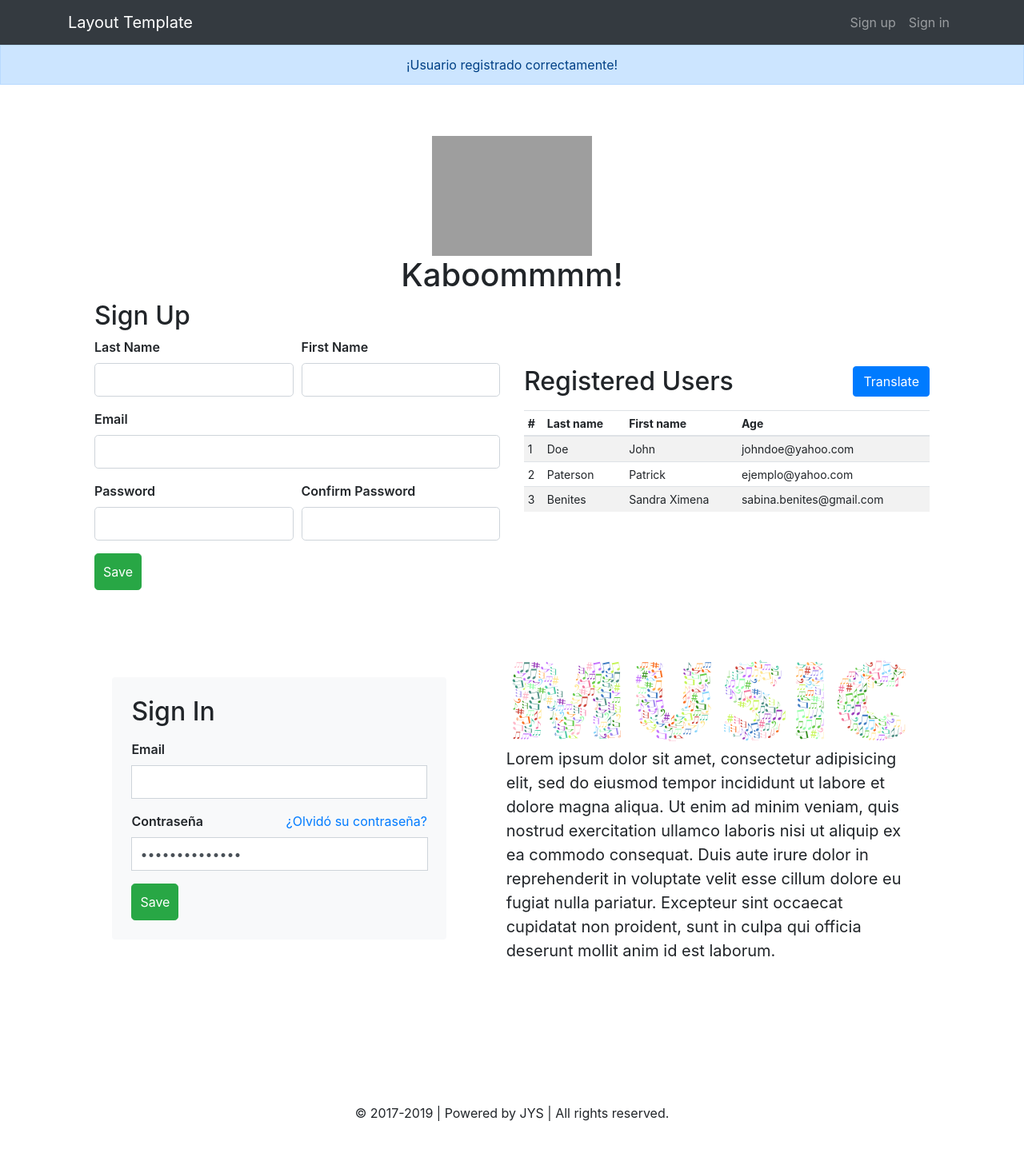
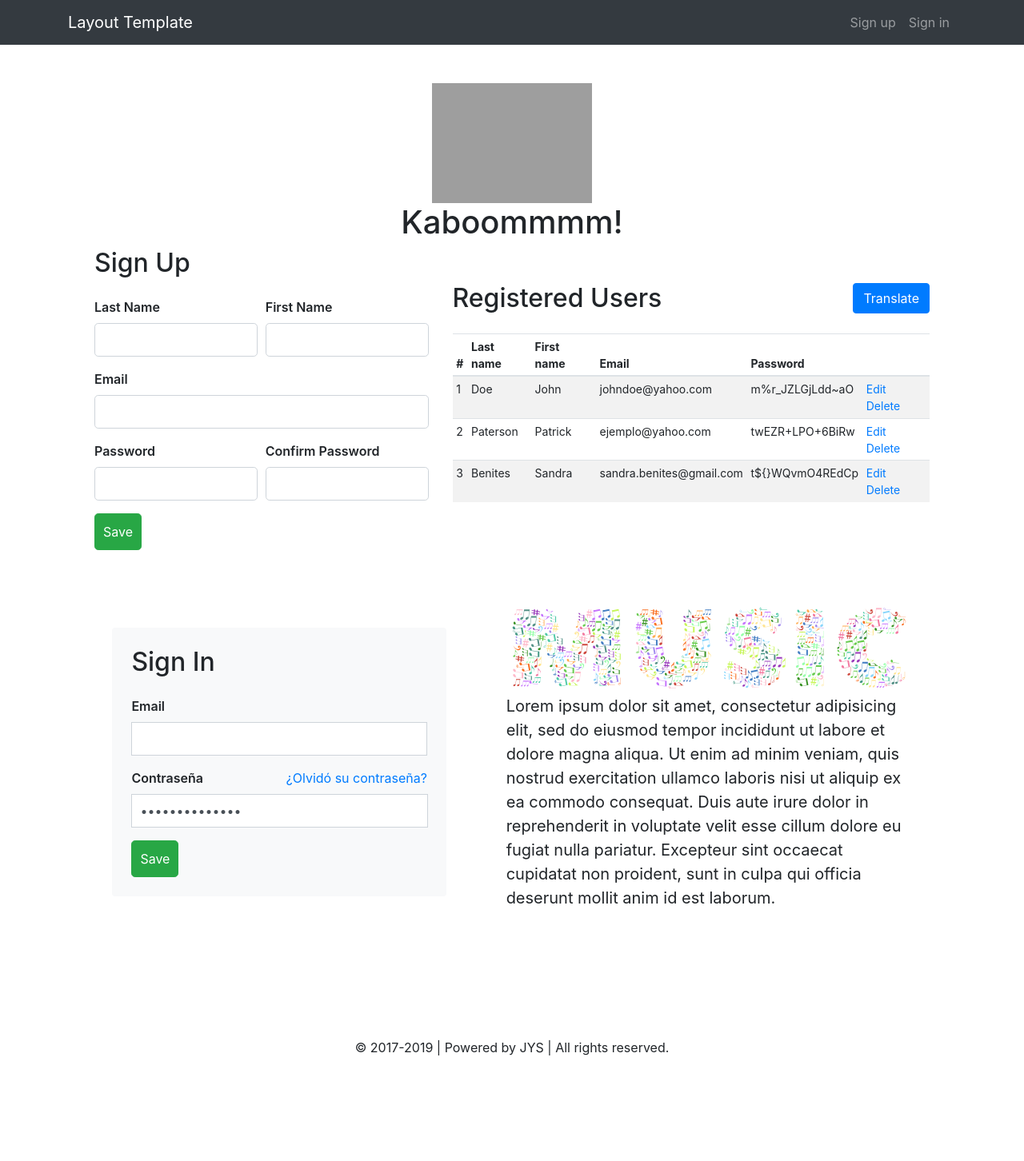
Before and after one commit to jys33/Layout-Template, a PHP site: page / in a window 1280 px wide. Shown: the whole page at 80% size. After the commit the page ends 1320 px from the top, so only its background shows below. Run offline with PHP 8.4, Linux system fonts and the light colour scheme; grey boxes are pictures that could not be loaded.

Commit message:
Updating files

```diff
--- a/index.php
+++ b/index.php
@@ -4,27 +4,40 @@
 ini_set("display_errors", true);
 error_reporting(E_ALL);
 
-$flashes = ['¡Usuario registrado correctamente!'];
 $data = [
 	[
-		'id' => 1,
-	    'lastname' => 'Doe',
+        'lastname' => 'Doe',
 	    'firstname' => 'John',
-	    'email' => 'johndoe@yahoo.com'
+	    'email' => 'johndoe@yahoo.com',
+        'password' => 'm%r_JZLGjLdd~aO'
 	],
 	[
-		'id' => 2,
-	    'lastname' => 'Paterson',
+        'lastname' => 'Paterson',
 	    'firstname' => 'Patrick ',
-	    'email' => 'ejemplo@yahoo.com'
+	    'email' => 'ejemplo@yahoo.com',
+        'password' => 'twEZR+LPO+6BiRw'
 	],
 	[
-		'id' => 3,
-	    'lastname' => 'Benites',
-	    'firstname' => 'Sandra Ximena',
-	    'email' => 'sabina.benites@gmail.com'
-	],
+        'lastname' => 'Benites',
+	    'firstname' => 'Sandra',
+	    'email' => 'sandra.benites@gmail.com',
+        'password' => 't${}WQvmO4REdCp'
+	]
 ];
+
+$id = 1;
+$flashes = [];
+
+// if form was submitted
+if ($_SERVER['REQUEST_METHOD'] == 'POST' && count($_POST) > 4){
+    // echo '<pre>';
+    // print_r($_POST);
+    // echo '</pre>';
+    $_POST['password'] = password_hash($_POST['password'] . 'P4^ncFD!i', PASSWORD_DEFAULT);
+
+    array_push($data, $_POST);
+    $flashes[] = '¡Usuario registrado correctamente!';
+}
 ?>
 <!DOCTYPE html>
 <html lang="en">
@@ -66,7 +79,7 @@ $data = [
             </div>
     	</nav>
 
-    	<?php if ($flashes): ?>
+    	<?php if (count($flashes) > 0): ?>
     	<header>
     	    <div class="alert alert-primary text-center" role="alert">
     	        <?php foreach ($flashes as $flash) echo $flash; ?>
@@ -86,18 +99,18 @@ $data = [
     			</section>
     			<section>
     				<div class="row align-items-center">
-    					<div class="col-md-6 mb-3">
-    						<h2 class="">Sign Up</h2>
-    						<form id="registration">
+    					<div class="col-md-5 mb-3">
+    						<h2 class="mb-4">Sign Up</h2>
+    						<form class="myForm" id="registration" method="POST">
     							<div class="form-row">
     							    <div class="form-group col-md-6">
     							        <label for="lastname">Last Name</label>
-    							        <input class="form-control form-control-lg" type="text" name="lastname" id="lastname" onfocusout="" />
+    							        <input class="form-control form-control-lg" type="text" name="lastname" id="lastName" onfocusout="" />
     							        <div class="invalid-feedback"></div>
     							    </div>
     							    <div class="form-group col-md-6">
     							        <label for="firstname">First Name</label>
-    							        <input class="form-control form-control-lg" type="text" name="firstname" id="firstname" />
+    							        <input class="form-control form-control-lg" type="text" name="firstname" id="firstName" />
     							        <div class="invalid-feedback"></div>
     							    </div>
     							</div>
@@ -120,11 +133,20 @@ $data = [
     							        <div class="invalid-feedback"></div>
     							    </div>
     							</div>
+                                <textarea name="hidden" rows="3" style="display: none;">
+                                    <?php
+                                    foreach ($data as $key => $values) {
+                                        foreach ($values as $key => $value) {
+                                            echo $value;
+                                        }
+                                    }
+                                    ?>
+                                </textarea>
     							<button type="submit" class="btn btn-success btn-lg">Save</button>
     						</form>
     					</div>
-    					<div class="col-md-6 mb-3">
-    						<div class="mb-3">
+    					<div class="col-md-7 mb-3">
+    						<div class="mb-4">
     							<h2><span id="translate">Registered Users</span> <button class="btn btn-primary float-right translate-btn">Translate</button></h2>
     						</div>
                             <div class="table-responsive">
@@ -134,16 +156,23 @@ $data = [
                             				<th>#</th>
                             				<th>Last name</th>
                             				<th>First name</th>
-                            				<th>Age</th>
+                            				<th>Email</th>
+                                            <th>Password</th>
+                                            <th></th>
                             			</tr>
                             		</thead>
                             		<tbody>
-                            			<?php foreach ($data as $value): ?>
+                            			<?php foreach ($data as $user): ?>
                             				<tr>
-                            					<td><?= $value['id'] ?></td>
-                            					<td><?= $value['lastname'] ?></td>
-                            					<td><?= $value['firstname'] ?></td>
-                            					<td><?= $value['email'] ?></td>
+                            					<td><?= $id++ ?></td>
+                            					<td><?= $user['lastname'] ?></td>
+                            					<td><?= $user['firstname'] ?></td>
+                            					<td><?= $user['email'] ?></td>
+                                                <td><?= $user['password'] ?></td>
+                                                <td>
+                                                    <a href="" class="" title="Edit">Edit</a>&nbsp;
+                                                    <a href="" class="" onclick="return confirm('¿Estás absolutamente seguro que quieres eliminar a ' + '<?= htmlspecialchars( $user['lastname'] . ' ' . $user['firstname']) ?>?')" title="Delete">Delete</a>
+                                                </td>
                             				</tr>
                             			<?php endforeach ?>
                             		</tbody>
@@ -156,9 +185,9 @@ $data = [
     			<section class="my-5">
     				<div class="row align-items-center">
 
-    					<div class="col-md-5 mb-3 mx-auto">
+    					<div class="col-md-5 mx-auto">
     						<div class="bg-light p-4 rounded">
-    							<h2 class="mb-3">Sign In</h2>
+    							<h2 class="mb-4">Sign In</h2>
     							<form>
     								<div class="form-group">
     									<label for="email">Email</label>
@@ -171,7 +200,7 @@ $data = [
     									<div class="input-group">
     									    <input autocomplete="off" maxlength="50" name="password" type="password" class="rounded-0 form-control form-control-lg" id="Password" value="hiddenpassword">
     									    <div class="input-group-append">
-    									        <span class="input-group-text" id="show-password">Mostrar</span>
+    									        <span class="input-group-text" id="show-password" style="font-size: 0.75rem; line-height: 2.2;">Mostrar</span>
     									    </div>
     									    <div class="invalid-feedback"></div>
     									</div>
@@ -180,7 +209,7 @@ $data = [
     							</form>
     						</div>
     					</div>
-                        <div class="col-md-6 my-3 mx-auto" style="font-size: 1.25rem;">
+                        <div class="col-md-6 mx-auto" style="font-size: 1.25rem;">
                             <img src="img/abstract.svg" style="width: 100%;opacity: 0.85;">
                             <p>Lorem ipsum dolor sit amet, consectetur adipisicing elit, sed do eiusmod tempor incididunt ut labore et dolore magna aliqua. Ut enim ad minim veniam, quis nostrud exercitation ullamco laboris nisi ut aliquip ex ea commodo consequat. Duis aute irure dolor in reprehenderit in voluptate velit esse cillum dolore eu fugiat nulla pariatur. Excepteur sint occaecat cupidatat non proident, sunt in culpa qui officia deserunt mollit anim id est laborum.</p>
                         </div>
@@ -201,5 +230,6 @@ $data = [
     	<script src="https://stackpath.bootstrapcdn.com/bootstrap/4.3.1/js/bootstrap.min.js" integrity="sha384-JjSmVgyd0p3pXB1rRibZUAYoIIy6OrQ6VrjIEaFf/nJGzIxFDsf4x0xIM+B07jRM" crossorigin="anonymous"></script>
 
         <script type="text/javascript" src="js/main.js"></script>
+        <script type="text/javascript" src="js/validation.js"></script>
     </body>
 </html>
--- a/js/main.js
+++ b/js/main.js
@@ -47,7 +47,7 @@ document.addEventListener("DOMContentLoaded", () => {
 	        event.preventDefault();
 	    }
 	}
-	form.onsubmit = testInput;
+	//form.onsubmit = testInput;
 
 	// Ejemplo 3: Conteo regresivo
 
--- a/validation.php
+++ b/validation.php
@@ -26,7 +26,7 @@ $data = [
     'confirm_password_err' => ''
 ];
 // if form was submitted
-if ($_SERVER['REQUEST_METHOD'] == 'POST' && count($_POST) > 3)
+if ($_SERVER['REQUEST_METHOD'] == 'POST' && count($_POST) > 4)
 {
     // Sanitizamos el array POST
     $_POST = filter_input_array(INPUT_POST, FILTER_SANITIZE_STRING);
```
